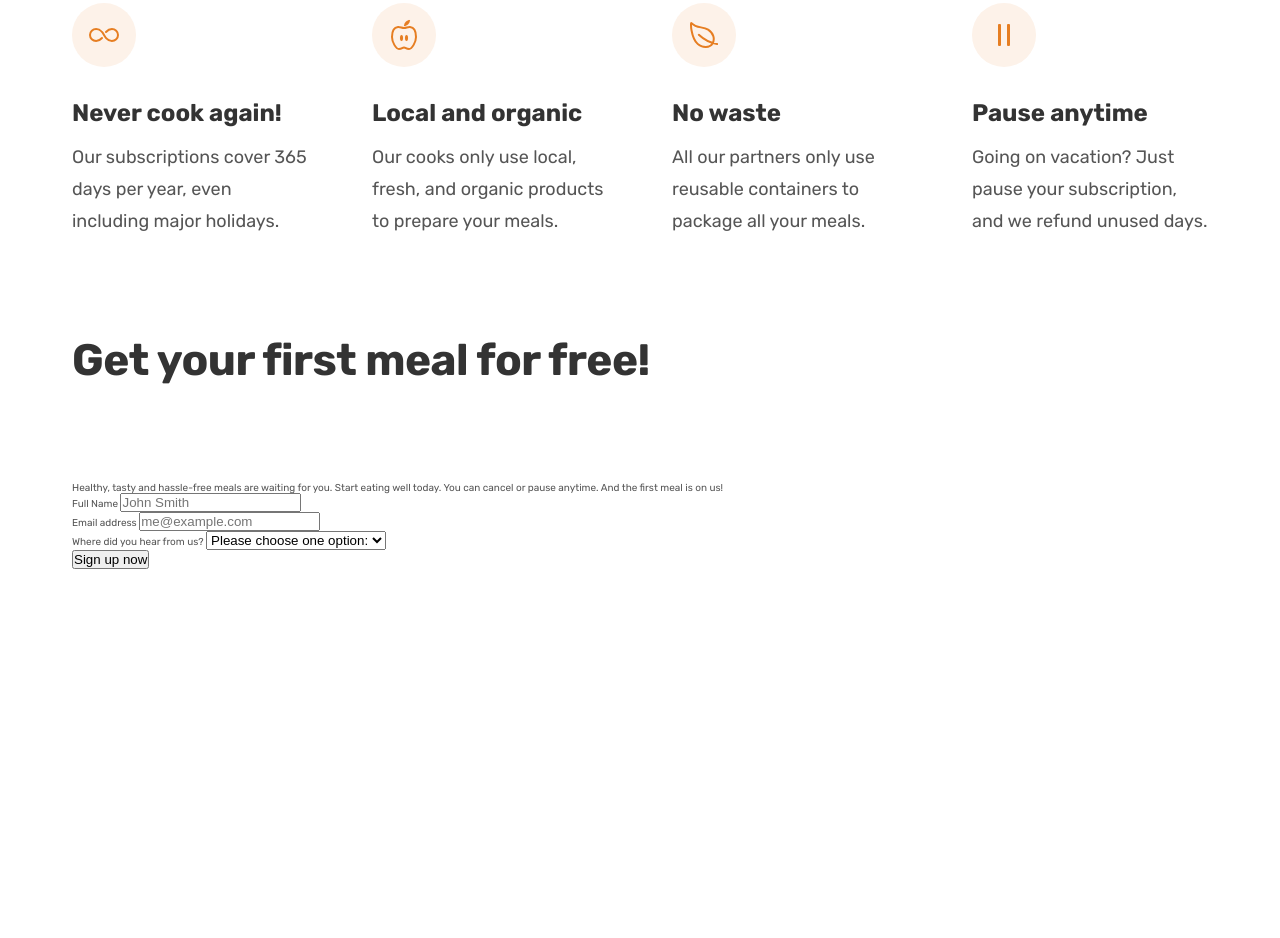
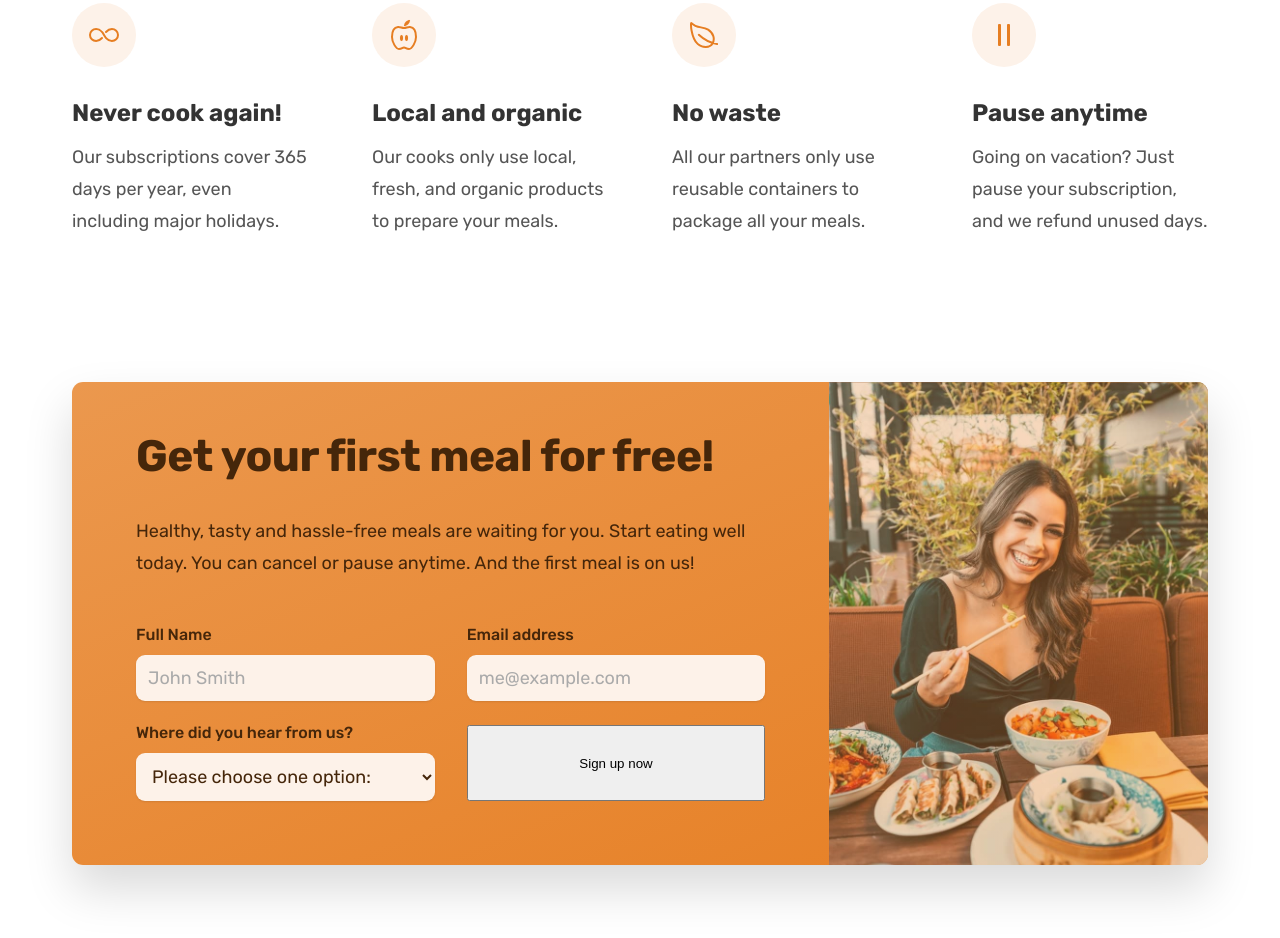
Before and after one commit to siddharth-kumar-sahu/omni-food, a plain HTML site: page index.html in a window 1280 px wide. Shown: the part 5798-6736 px from the top of the page. Before the commit the page ends 6367 px from the top, so only its background shows below. Drawn offline with nearby package versions, Linux system fonts and the light colour scheme.

Commit message:
added the cta section css

```diff
--- a/CSS/general.css
+++ b/CSS/general.css
@@ -669,3 +669,86 @@ body {
   font-size: 1.8rem;
   line-height: 1.8;
 }
+
+.section-cta {
+  /* top / right / bottom / left */
+  /* padding: 9.6rem 0 12.8rem 0; */
+
+  /* top / horizontal / left */
+  padding: 4.8rem 0 12.8rem;
+}
+
+.cta {
+  display: grid;
+  grid-template-columns: 2fr 1fr;
+  /* background-color: #e67e22; */
+  box-shadow: 0 2.4rem 4.8rem rgba(0, 0, 0, 0.15);
+  border-radius: 11px;
+
+  background-image: linear-gradient(to right bottom, #eb984e, #e67e22);
+  overflow: hidden;
+}
+
+.cta-text-box {
+  padding: 4.8rem 6.4rem 6.4rem 6.4rem;
+  color: #45260a;
+}
+
+.cta .heading-secondary {
+  /* color: #45260a; */
+  color: inherit;
+  margin-bottom: 3.2rem;
+}
+
+.cta-text {
+  font-size: 1.8rem;
+  line-height: 1.8;
+  margin-bottom: 4.8rem;
+}
+
+.cta-img-box {
+  background-image: linear-gradient(
+      to right bottom,
+      rgba(235, 151, 78, 0.35),
+      rgba(230, 125, 34, 0.35)
+    ),
+    url("../img/eating.jpg");
+  background-size: cover;
+  background-position: center;
+}
+
+.cta-form {
+  display: grid;
+  grid-template-columns: 1fr 1fr;
+  column-gap: 3.2rem;
+  row-gap: 2.4rem;
+}
+
+.cta-form label {
+  display: block;
+  font-size: 1.6rem;
+  font-weight: 500;
+  margin-bottom: 1.2rem;
+}
+
+.cta-form input,
+.cta-form select {
+  width: 100%;
+  padding: 1.2rem;
+  font-size: 1.8rem;
+  font-family: inherit;
+  color: inherit;
+  border: none;
+  background-color: #fdf2e9;
+  border-radius: 9px;
+  box-shadow: 0 1px 2px rgba(0, 0, 0, 0.1);
+}
+
+.cta-form input::placeholder {
+  color: #aaa;
+}
+
+.cta *:focus {
+  outline: none;
+  box-shadow: 0 0 0 0.8rem rgba(253, 242, 233, 0.5);
+}
```
Also changed, not shown: index.html (+2 -2 lines).
